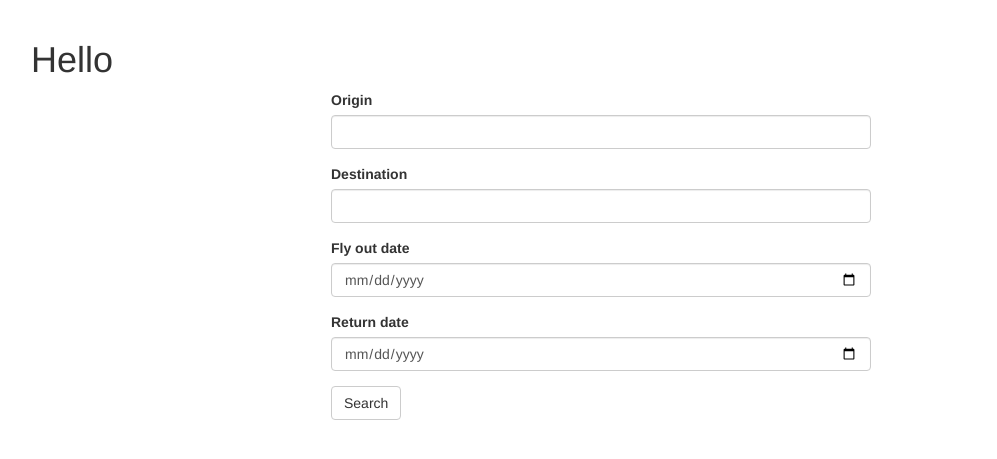
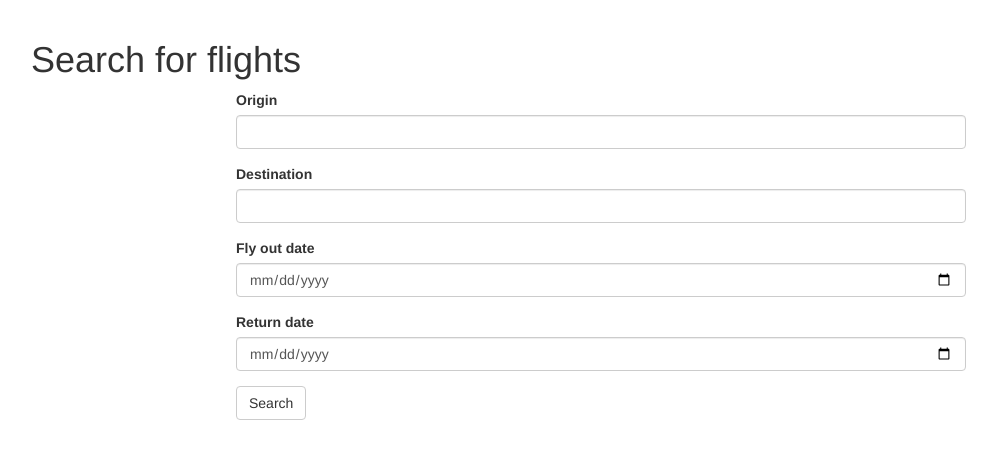
Before and after one commit to Amertz08/EECS448-Project, a Flask app: page / in a window 1280 px wide. Shown: the part 52-511 px from the top of the page, without its empty margins (39-1036 px from the left). Run offline with Flask 2, Linux system fonts and the light colour scheme; some libraries are stand-ins or nearby versions.

Commit message:
Removed Hello from index.html

```diff
--- a/app/templates/index.html
+++ b/app/templates/index.html
@@ -4,8 +4,8 @@
 {% block title %}Airline Tickets{% endblock %}
 
 {% block page_content %}
-    <h1>Hello {% if current_user.is_authenticated %}{{ current_user.first_name }}{% endif %}</h1>
-    <div class="col-md-6 col-md-offset-3">
+    <h1>Search for flights {% if current_user.is_authenticated %}{{ current_user.first_name }}{% endif %}</h1>
+    <div class="col-md-8 col-md-offset-2">
         {{ wtf.quick_form(form) }}
     </div>
 {% endblock %}
```
